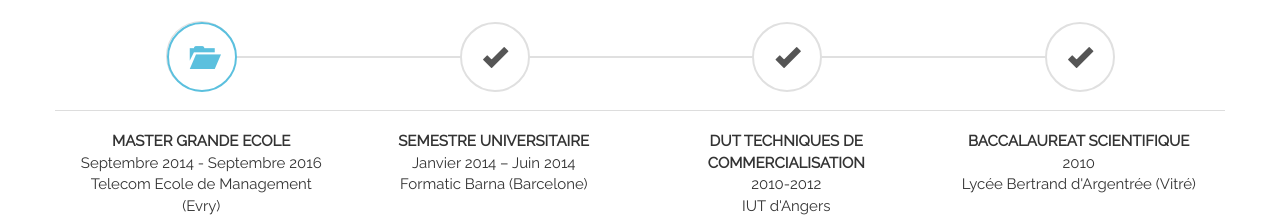
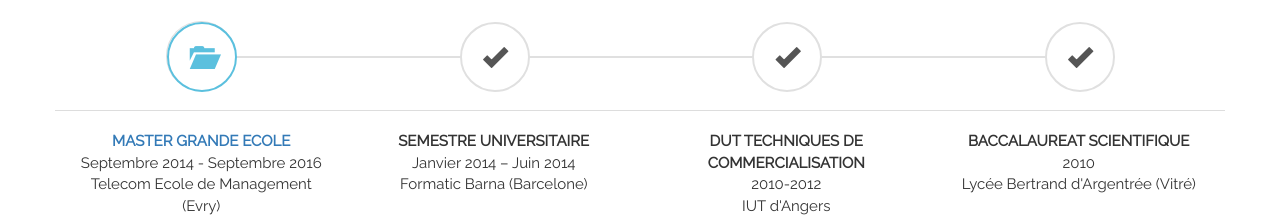
Before and after one commit to audrey-le-balc-h/monsite, a plain HTML site: page index.html in a window 1280 px wide. Shown: the part 1520-1742 px from the top of the page. Drawn offline with nearby package versions, Linux system fonts and the light colour scheme.

Commit message:
miseenligneok
misenligneok

```diff
--- a/index.html
+++ b/index.html
@@ -248,7 +248,7 @@ N’hésitez pas à me contacter via l’onglet “Contact” pour toutes questi
   <div class="row">
 
 <div class="col-md-3">
-      <span class="gras"><b>MASTER GRANDE ECOLE</b></span><br /><span>Septembre 2014 - Septembre 2016</span><br /><span>Telecom Ecole de Management (Evry)</span>
+      <span class="gras"><a href="http://www.telecom-em.eu" target="_blank" id="lien" ><b>MASTER GRANDE ECOLE</a></b></span><br /><span>Septembre 2014 - Septembre 2016</span><br /><span>Telecom Ecole de Management (Evry)</span>
 </div>
 
 <div class="col-md-3">
--- a/style.css
+++ b/style.css
@@ -483,3 +483,7 @@ span.round-tab:hover {
 	border-left-color: #D0DAE3;
 	border-right-color : #D0DAE3;
 }
+
+#lien {
+  text-decoration: none;
+}
```
